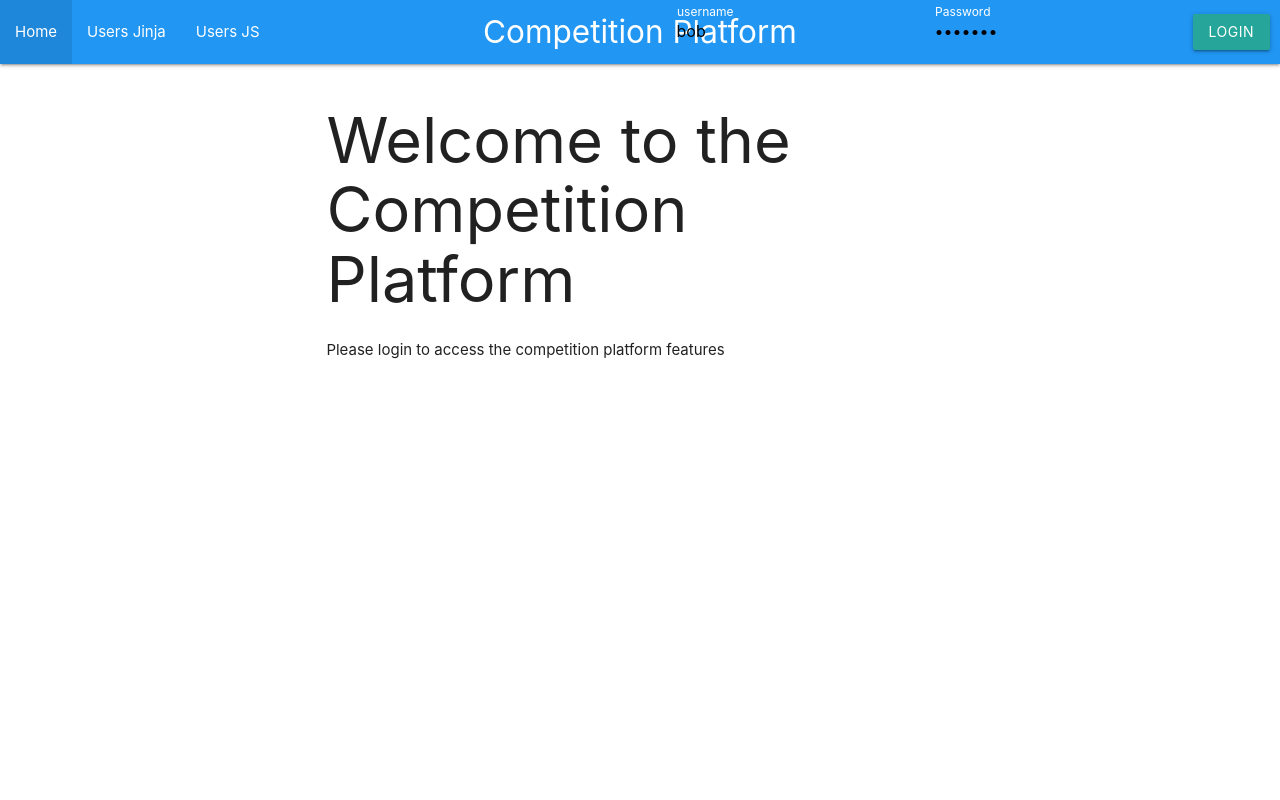
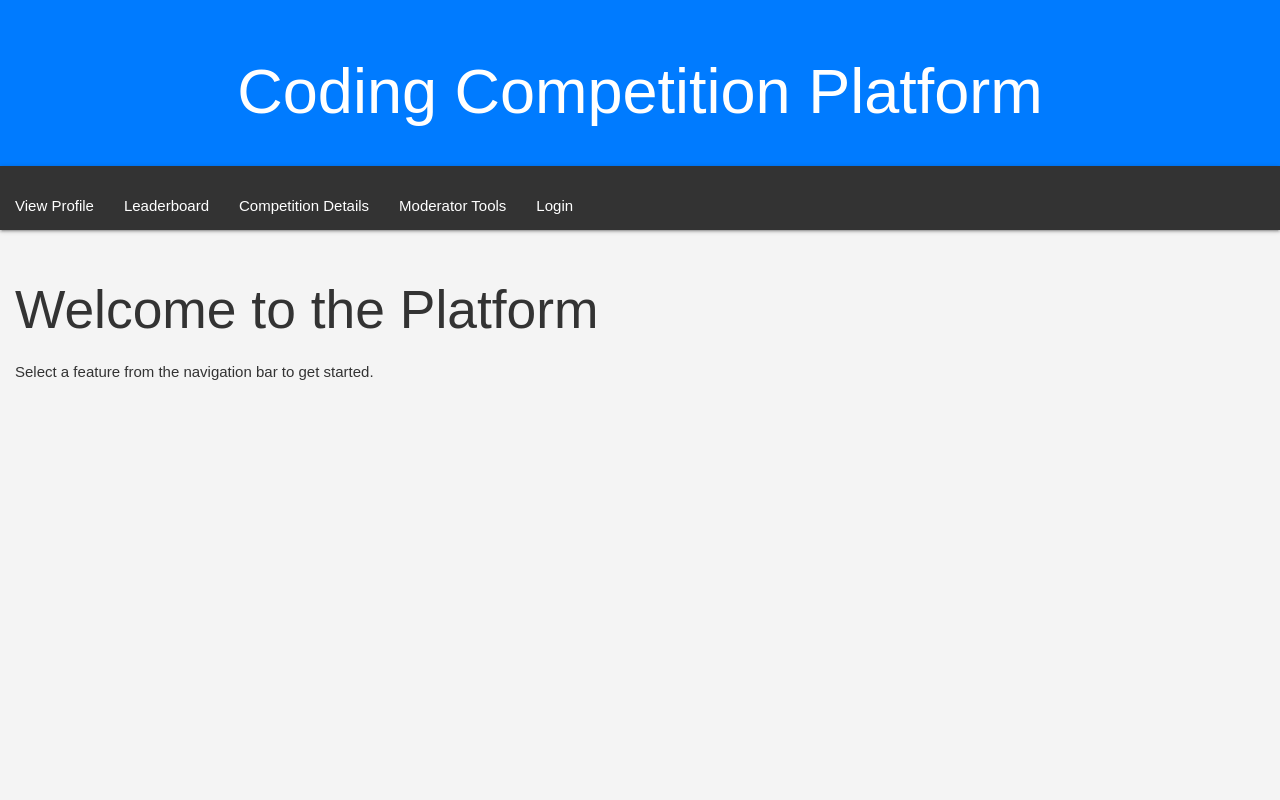
Before and after one commit to Ethanael7/Competitions-Platform, a Flask app: template App/templates/index.html in a window 1280 px wide. Run offline with Flask 3, Linux system fonts and the light colour scheme; the template is opened without the code that fills it, so the values that code supplies are empty.

Commit message:
new layout for the website updated

```diff
--- a/App/main.py
+++ b/App/main.py
@@ -38,3 +38,65 @@ def create_app(overrides={}):
         return render_template('401.html', error=error), 401
     app.app_context().push()
     return app
+
+from flask import Flask, render_template, request, redirect, url_for, flash, session
+
+app = Flask(__name__)
+app.secret_key = "your_secret_key"
+
+# Dummy user database for demonstration
+users = {
+    "bob": "bobpass",
+    "alice": "alicepass"
+}
+
+@app.route('/login', methods=['GET', 'POST'])
+def login():
+    if request.method == 'POST':
+        username = request.form['username']
+        password = request.form['password']
+        # Validate credentials
+        if username in users and users[username] == password:
+            session['user'] = username
+            flash("Login successful!", "success")
+            return redirect(url_for('dashboard'))
+        else:
+            flash("Invalid credentials. Please try again.", "error")
+    return render_template('login.html')
+
+@app.route('/logout')
+def logout():
+    session.pop('user', None)
+    flash("You have been logged out.", "info")
+    return redirect(url_for('login'))
+
+@app.route('/dashboard')
+def dashboard():
+    if 'user' not in session:
+        flash("Please log in to access the dashboard.", "warning")
+        return redirect(url_for('login'))
+    return render_template('dashboard.html', username=session['user'])
+
+
+# @app.route('/student')
+# def student():
+#     return render_template('student.html')
+
+# @app.route('/leaderboard')
+# def leaderboard():
+#     return render_template('leaderboard.html')
+
+# @app.route('/competition')
+# def competition():
+#     return render_template('competition.html')
+
+@app.route('/moderator')
+def moderator():
+    return render_template('moderator.html')
+
+@app.route('/signup')
+def signup():
+    return render_template('signup.html')
+
+if __name__ == '__main__':
+    app.run(debug=True)
--- a/App/static/style.css
+++ b/App/static/style.css
@@ -1,3 +1,158 @@
 html {
     padding: 0;
 }
+
+body, html {
+    margin: 0;
+    padding: 0;
+    height: 100%;
+    font-family: Arial, sans-serif;
+  }
+
+
+  .container {
+    position: relative;
+    width: 100%;
+    height: 100%;
+    background: url('background.webp');
+  }
+
+  .overlay {
+    position: absolute;
+    top: 0;
+    left: 0;
+    width: 100%;
+    height: 100%;
+    background: rgba(0, 0, 0, 0.6);
+    display: flex;
+    justify-content: center;
+    align-items: center;
+  }
+
+  .form-container {
+    background: white;
+    padding: 2rem;
+    border-radius: 10px;
+    box-shadow: 0 4px 6px rgba(0, 0, 0, 0.1);
+    text-align: center;
+    width: 90%;
+    max-width: 400px;
+  }
+
+  h1 {
+    margin-bottom: 1.5rem;
+  }
+
+  .input-group {
+    margin-bottom: 1rem;
+    text-align: left;
+  }
+
+  .input-group label {
+    display: block;
+    margin-bottom: 0.5rem;
+    font-weight: bold;
+  }
+
+  .input-group input {
+    width: 100%;
+    padding: 0.5rem;
+    border: 1px solid #ccc;
+    border-radius: 5px;
+  }
+
+  button {
+    background: #007bff;
+    color: white;
+    padding: 0.75rem 1.5rem;
+    border: none;
+    border-radius: 5px;
+    cursor: pointer;
+  }
+
+  button:hover {
+    background: #0056b3;
+  }
+
+  .hidden {
+    display: none;
+  }
+
+  .toggle-text {
+    margin-top: 1rem;
+  }
+
+  #toggle-button {
+    background: none;
+    border: none;
+    color: #007bff;
+    cursor: pointer;
+    text-decoration: underline;
+    font-size: 1rem;
+  }
+
+
+  body {
+    font-family: Arial, sans-serif;
+    margin: 0;
+    padding: 0;
+    background-color: #f4f4f4;
+    color: #333;
+  }
+
+  .header {
+    background-color: #007bff;
+    color: white;
+    padding: 1rem;
+    text-align: center;
+  }
+
+  .navbar {
+    background-color: #333;
+    overflow: hidden;
+  }
+
+  .navbar a {
+    float: left;
+    display: block;
+    color: white;
+    text-align: center;
+    padding: 0.5rem 1rem;
+    text-decoration: none;
+  }
+
+  .navbar a:hover {
+    background-color: #575757;
+  }
+
+  main {
+    padding: 1rem;
+  }
+
+  table {
+    width: 100%;
+    border-collapse: collapse;
+    margin: 1rem 0;
+  }
+
+  table th, table td {
+    border: 1px solid #ddd;
+    padding: 0.5rem;
+    text-align: center;
+  }
+
+  table th {
+    background-color: #007bff;
+    color: white;
+  }
+
+  form {
+    margin: 1rem 0;
+  }
+
+  form input, form textarea, form select, form button {
+    display: block;
+    margin: 0.5rem 0;
+    padding: 0.5rem;
+    width: 100%;
+  }
--- a/App/templates/layout.html
+++ b/App/templates/layout.html
@@ -13,58 +13,21 @@
 
   </head>
   <body>
-
-      <nav class="blue">
-          <div class="nav-wrapper">
-              <a href="#!" class="brand-logo center">{% block page %}{% endblock %}</a>
-              <ul id="nav-mobile" class="left">
-                  <li><a href="/">Home</a></li>
-                  <li><a href="/users">Users Jinja</a></li>
-                  {% if is_authenticated %}
-                    <li><a href="/identify">Identify</a></li>
-                  {% endif %}
-                  <li><a href="/static/users">Users JS</a></li>
-              </ul>
-              {% if is_authenticated %}
-              <ul id="nav-mobile" class="right">
-                <li><a href="/logout">Logout</a></li>
-              </ul>
-              {% else %}
-              <form class="right navbar-form" method="POST" action="/login" style="display: flex; flex-wrap: nowrap; align-items: center; margin-right: 10px;">
-                  <div class="input-field" style="margin-right: 10px;">
-                      <input placeholder="username" value="bob" name="username" type="text" class="validate" required>
-                      <label for="username">username</label>
-                  </div>
-                  <div class="input-field" style="margin-right: 10px;">
-                      <input placeholder="password"value="bobpass" name="password" type="password" class="validate" required>
-                      <label for="password">Password</label>
-                  </div>
-                  <button type="submit" class="btn waves-effect waves-light">Login</button>
-              </form>
-              {% endif %}
-
-          </div>
-      </nav>
-      <style>
-          .navbar-form label {
-              color: white !important;
-          }
-      </style>
-
-    <div class="container" id="content">{% block content %}{% endblock %}</div>
-
-    <script src="https://cdnjs.cloudflare.com/ajax/libs/materialize/1.0.0/js/materialize.min.js"></script>
-    <script>
-       M.AutoInit();
-
-
-       const messages = JSON.parse(document.getElementById('flash-messages').textContent);
-       if (messages.length) {
-          messages.forEach(function(message) {
-          M.toast({ html: message });
-        });
-      }
-
-    </script>
+    <header class="header">
+      <h1>Coding Competition Platform</h1>
+    </header>
+    <nav class="navbar">
+      <a href="student.html">View Profile</a>
+      <a href="leaderboard.html">Leaderboard</a>
+      <a href="competition.html">Competition Details</a>
+      <a href="moderator.html">Moderator Tools</a>
+      <a href="signup.html">Login</a>
+    </nav>
+    <main>
+      <section class="welcome">
+        <h2>Welcome to the Platform</h2>
+        <p>Select a feature from the navigation bar to get started.</p>
+      </section>
+    </main>
   </body>
-</html>
+  </html>
--- a/COMP3613 FRONTEND/moderator.html
+++ b/COMP3613 FRONTEND/moderator.html
@@ -10,6 +10,12 @@
   <header class="header">
     <h1>Moderator Tools</h1>
   </header>
+  <nav class="navbar">
+    <a href="student.html">View Profile</a>
+    <a href="leaderboard.html">Leaderboard</a>
+    <a href="competition.html">Competition Details</a>
+    <a href="moderator.html">Moderator Tools</a>
+  </nav>
   <main>
     <section>
       <h2>Create Competition</h2>
```
Also changed, not shown: App/templates/moderator.html (added, +39 -0 lines), App/templates/signup.html (added, +40 -0 lines), App/views/index.py (line endings or trailing spaces).
